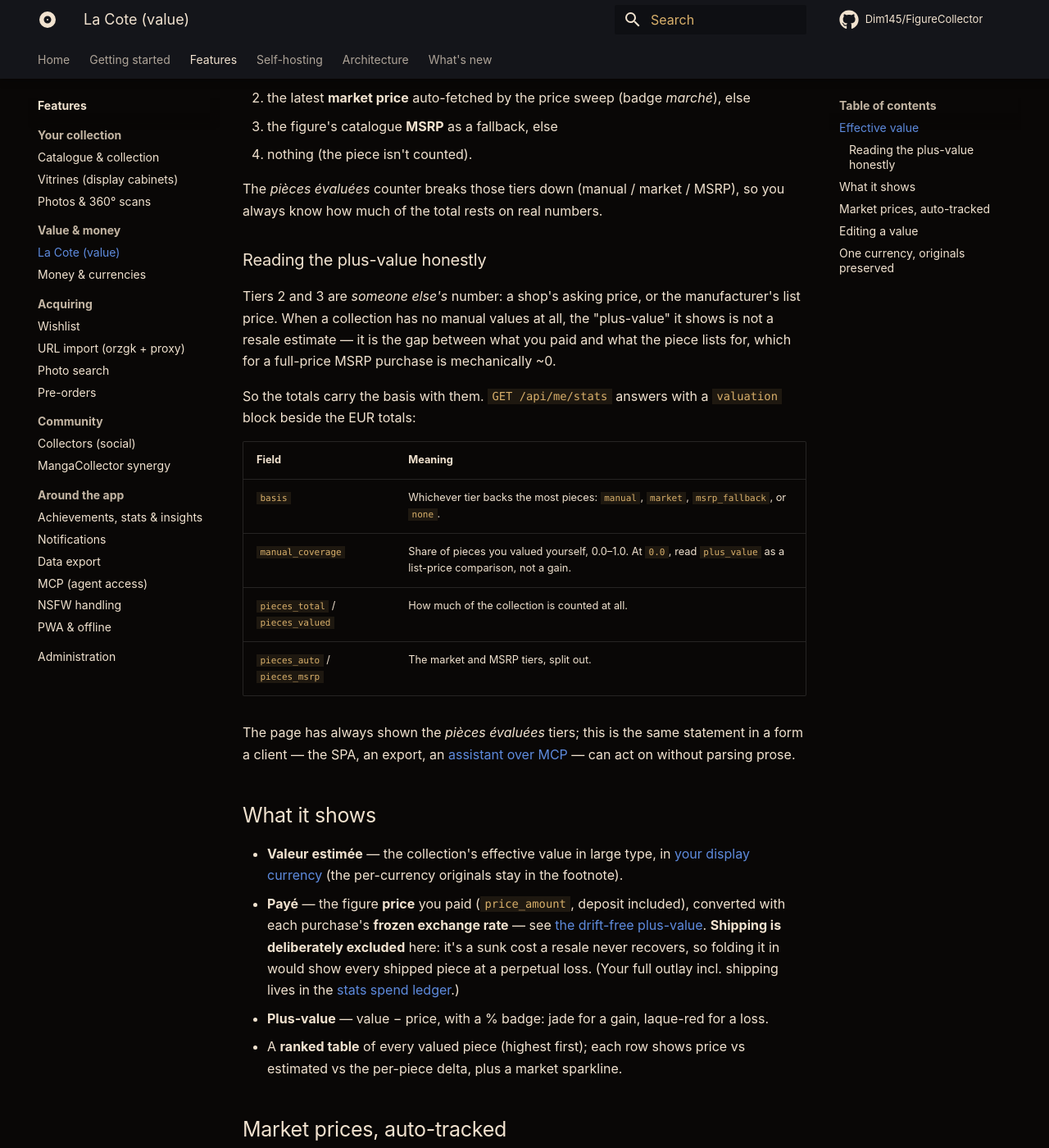
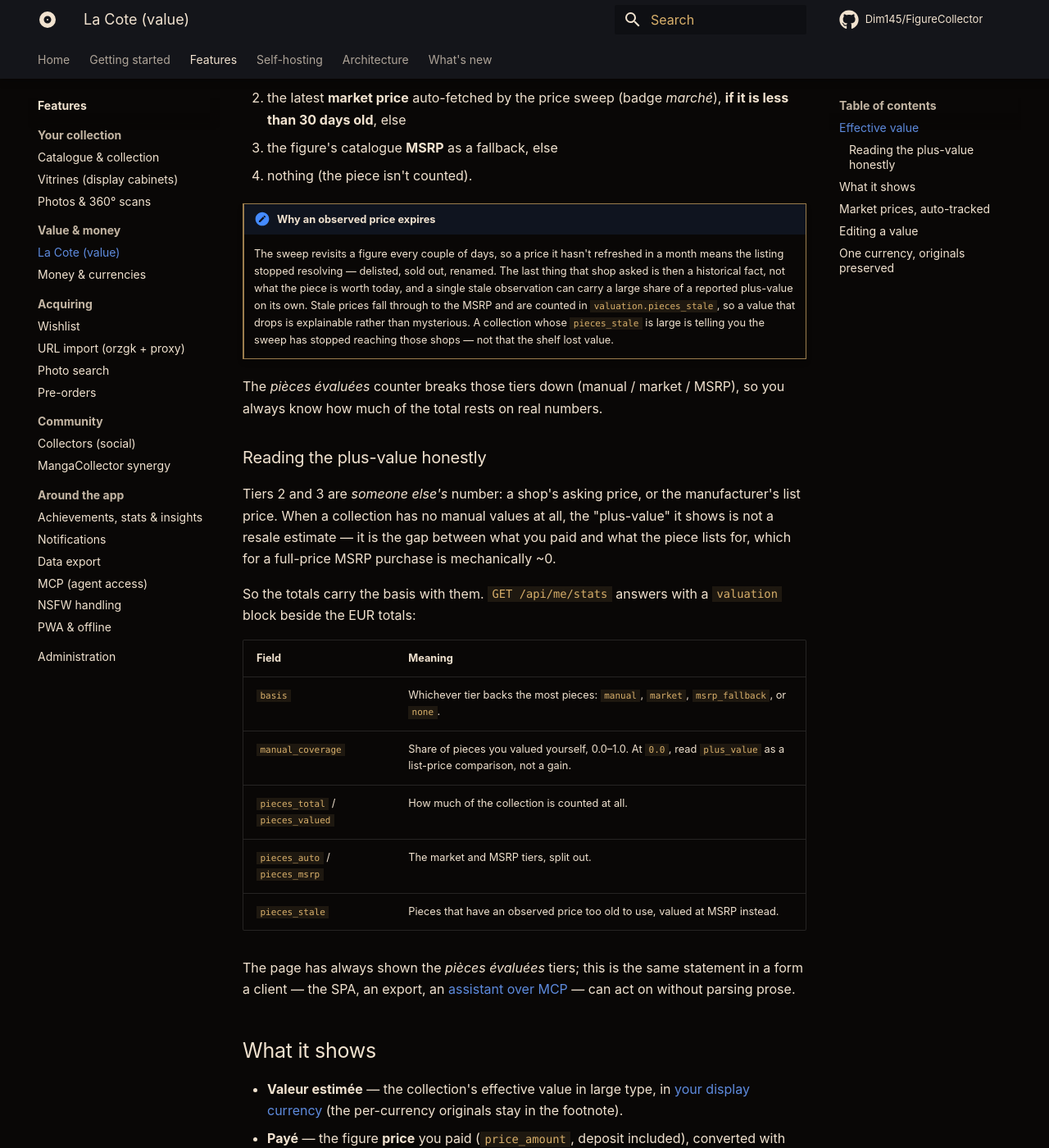
Before and after one commit to Dim145/FigureCollector, an MkDocs documentation site: the page built from docs/content/features/cote.md, in a window 1280 px wide and 1400 px high, scrolled down 358 px. Shown: the whole window at 82% size. Built offline with MkDocs 1.6.1 and Material for MkDocs 9.7.7, drawn with Linux system fonts in a browser that asks for light colours; comment, search, counter and statistics services are not loaded; some of the changed text lies outside the part shown.

Commit message:
document what the numbers now exclude
- La Cote: an observed price expires after thirty days and falls through to
  the MSRP, why that is the honest reading, and `pieces_stale` as the way a
  dropped value explains itself. Plus which total the plus-value is measured
  against.
- Pre-orders: slip is the net move of one pre-order, with the corrected-typo
  case that forced the change.
- Achievements & stats: a deposit counts without a full price, and where its
  currency comes from.
- MCP: the three new caveats in the list of numbers that carry their own.

Co-Authored-By: Claude Opus 5 <noreply@anthropic.com>

```diff
--- a/docs/content/features/cote.md
+++ b/docs/content/features/cote.md
@@ -9,9 +9,20 @@ Each piece's value is resolved, in order:
 
 1. a **manual value** you set (`value_amount` — the *cote*), else
 2. the latest **market price** auto-fetched by the price sweep (badge
-   *marché*), else
+   *marché*), **if it is less than 30 days old**, else
 3. the figure's catalogue **MSRP** as a fallback, else
 4. nothing (the piece isn't counted).
+
+!!! note "Why an observed price expires"
+    The sweep revisits a figure every couple of days, so a price it hasn't
+    refreshed in a month means the listing stopped resolving — delisted, sold
+    out, renamed. The last thing that shop asked is then a historical fact,
+    not what the piece is worth today, and a single stale observation can
+    carry a large share of a reported plus-value on its own. Stale prices fall
+    through to the MSRP and are counted in `valuation.pieces_stale`, so a
+    value that drops is explainable rather than mysterious. A collection whose
+    `pieces_stale` is large is telling you the sweep has stopped reaching
+    those shops — not that the shelf lost value.
 
 The *pièces évaluées* counter breaks those tiers down (manual / market / MSRP),
 so you always know how much of the total rests on real numbers.
@@ -33,6 +44,7 @@ So the totals carry the basis with them. `GET /api/me/stats` answers with a
 | `manual_coverage` | Share of pieces you valued yourself, 0.0–1.0. At `0.0`, read `plus_value` as a list-price comparison, not a gain. |
 | `pieces_total` / `pieces_valued` | How much of the collection is counted at all. |
 | `pieces_auto` / `pieces_msrp` | The market and MSRP tiers, split out. |
+| `pieces_stale` | Pieces that have an observed price too old to use, valued at MSRP instead. |
 
 The page has always shown the *pièces évaluées* tiers; this is the same
 statement in a form a client — the SPA, an export, an
@@ -51,7 +63,10 @@ statement in a form a client — the SPA, an export, an
   loss. (Your full outlay incl. shipping lives in the
   [stats spend ledger](achievements-stats.md).)
 - **Plus-value** — value − price, with a % badge: jade for a gain, laque-red
-  for a loss.
+  for a loss. Measured against the **price**, never the total outlay; the API
+  states which with `eur.plus_value_basis: "cost_ex_shipping"`, because the
+  same response also carries `spend` and `spend − value` is a different number
+  that looks just as plausible.
 - A **ranked table** of every valued piece (highest first); each row shows
   price vs estimated vs the per-piece delta, plus a market sparkline.
 
```
Also changed, not shown: docs/content/features/achievements-stats.md (+3 -1 lines), docs/content/features/mcp.md (+10 -0 lines), docs/content/features/preorders.md (+14 -0 lines).
